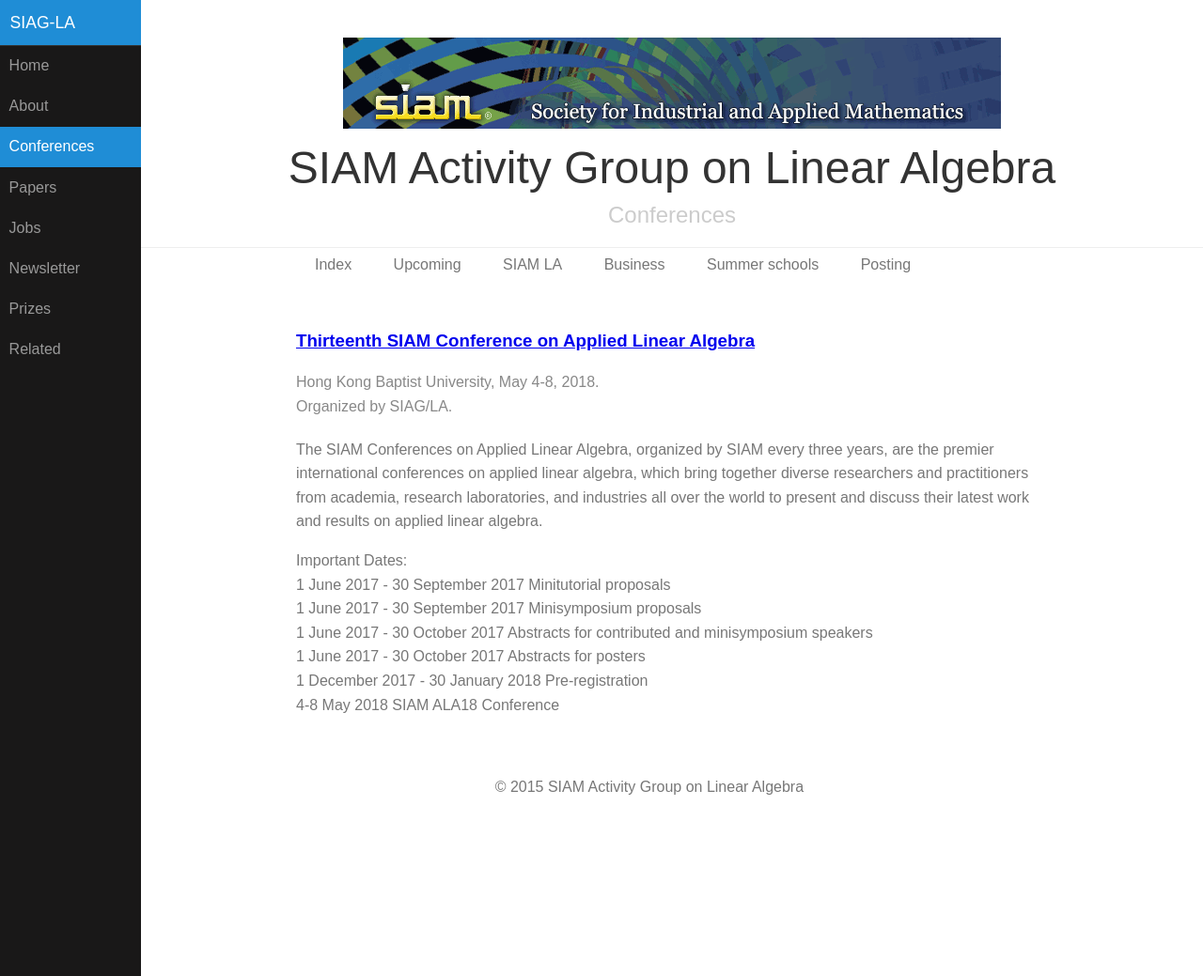
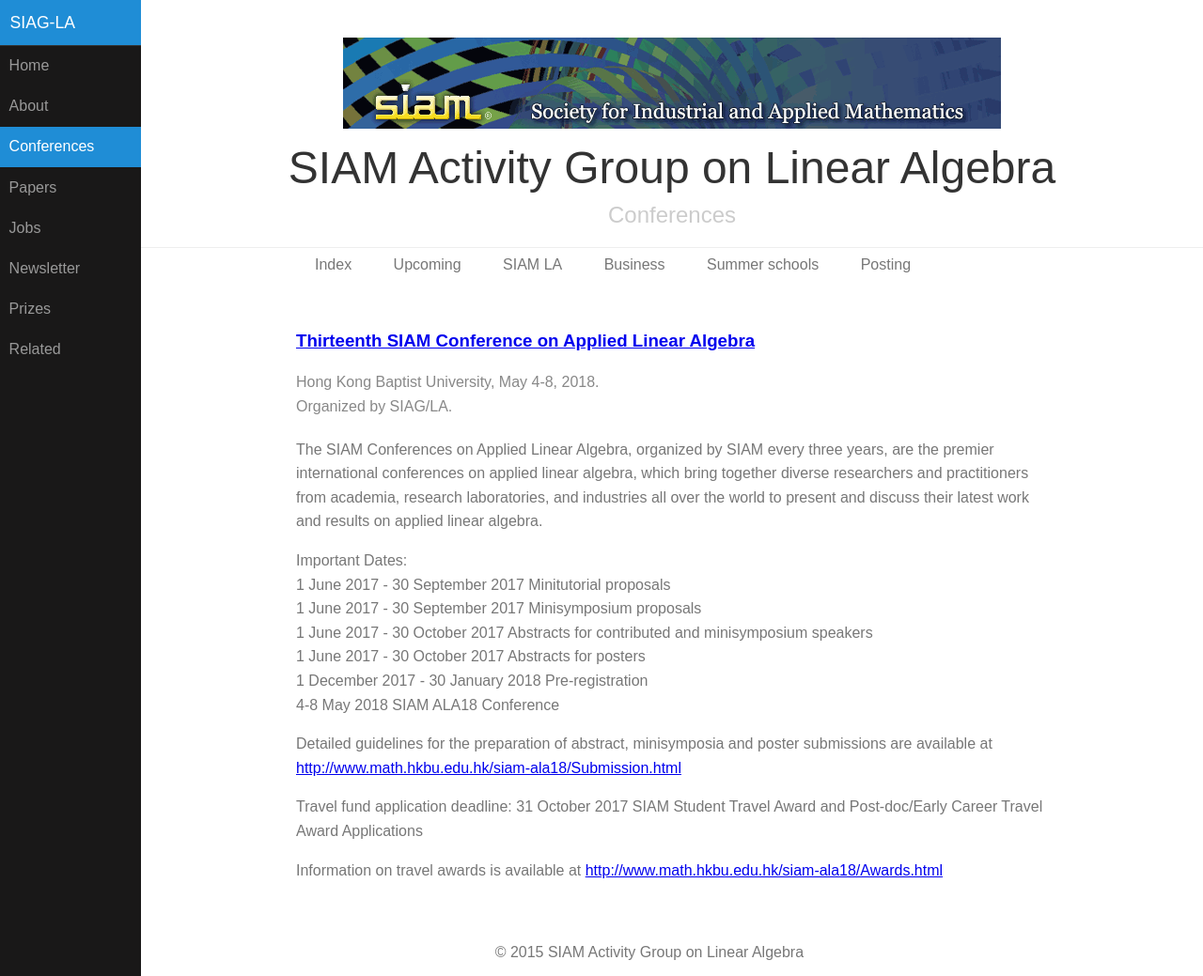
Before and after one commit to dbindel/siagla, a Jekyll site: the page built from _meetings/2018-05-04-ala.md, in a window 1280 px wide and 1039 px high. Shown: the whole window at 94% size. Built offline with Jekyll 4.4.1, drawn with Linux system fonts in a browser that asks for light colours.

```diff
--- a/_meetings/2018-05-04-ala.md
+++ b/_meetings/2018-05-04-ala.md
@@ -16,3 +16,14 @@ Important Dates:
 1 June 2017 - 30 October 2017   Abstracts for posters
 1 December 2017 - 30 January 2018       Pre-registration
 4-8 May 2018    SIAM ALA18 Conference
+
+Detailed guidelines for the preparation of abstract, minisymposia and poster submissions are available at
+<http://www.math.hkbu.edu.hk/siam-ala18/Submission.html>
+
+
+Travel fund application deadline:
+31 October 2017  SIAM Student Travel Award and Post-doc/Early Career Travel Award Applications
+
+
+Information on travel awards is available at
+<http://www.math.hkbu.edu.hk/siam-ala18/Awards.html>
```
Also changed, not shown: _inbox/2017-08-digest.yml (+26 -0 lines).
